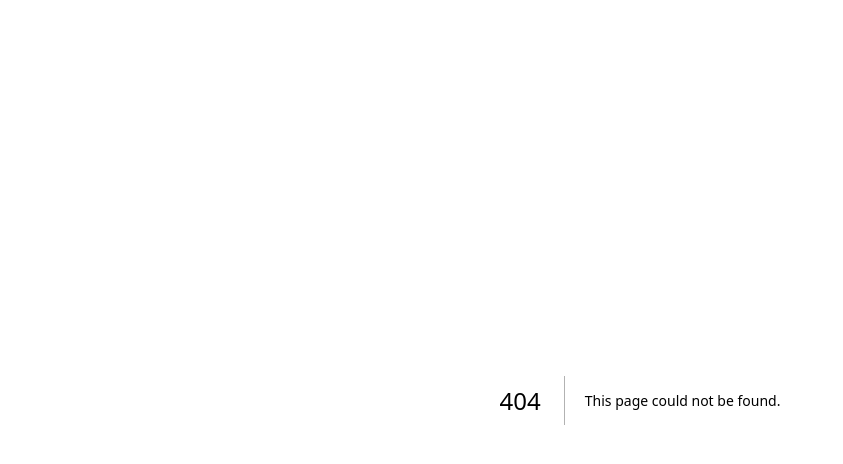
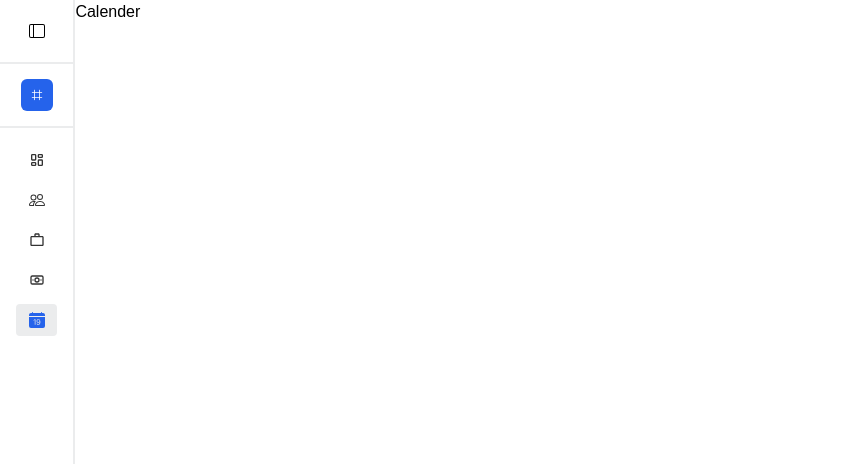
Before and after one commit to IdrisRoti/Tonnio, a Next.js app: page /calender in a window 1280 px wide. Before the commit this address had no page. Shown: the top 464 px of the page, without its empty margins (0-843 px from the left). Built offline with nearby package versions, Linux system fonts and the light colour scheme.

Commit message:
feat: add sidebar links

```diff
--- /dev/null
+++ b/app/(dashboard)/calender/page.tsx
@@ -0,0 +1,7 @@
+import React from 'react'
+
+export default function Calender() {
+  return (
+    <div>Calender</div>
+  )
+}
--- /dev/null
+++ b/app/(dashboard)/jobs/page.tsx
@@ -0,0 +1,7 @@
+import React from 'react'
+
+export default function Jobs() {
+  return (
+    <div>Jobs</div>
+  )
+}
--- /dev/null
+++ b/app/(dashboard)/payroll/page.tsx
@@ -0,0 +1,7 @@
+import React from 'react'
+
+export default function Payroll() {
+  return (
+    <div>Payroll</div>
+  )
+}
```
